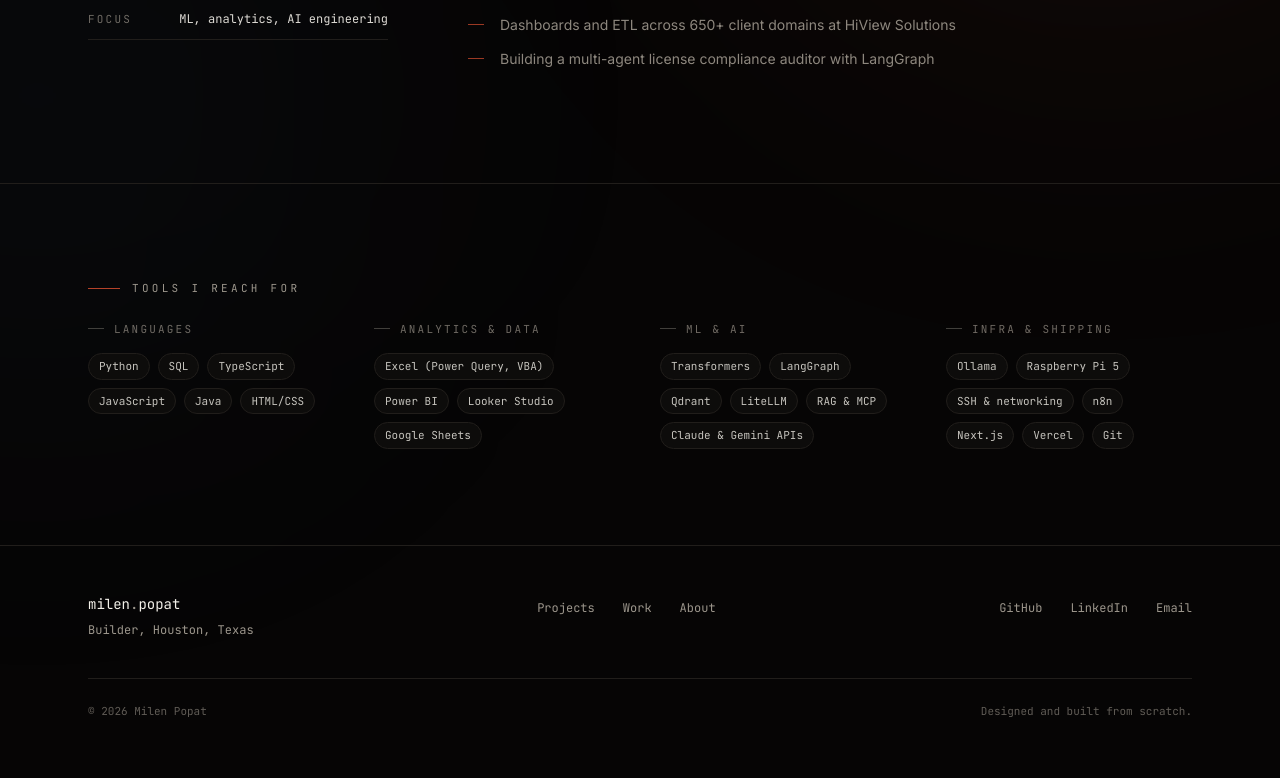
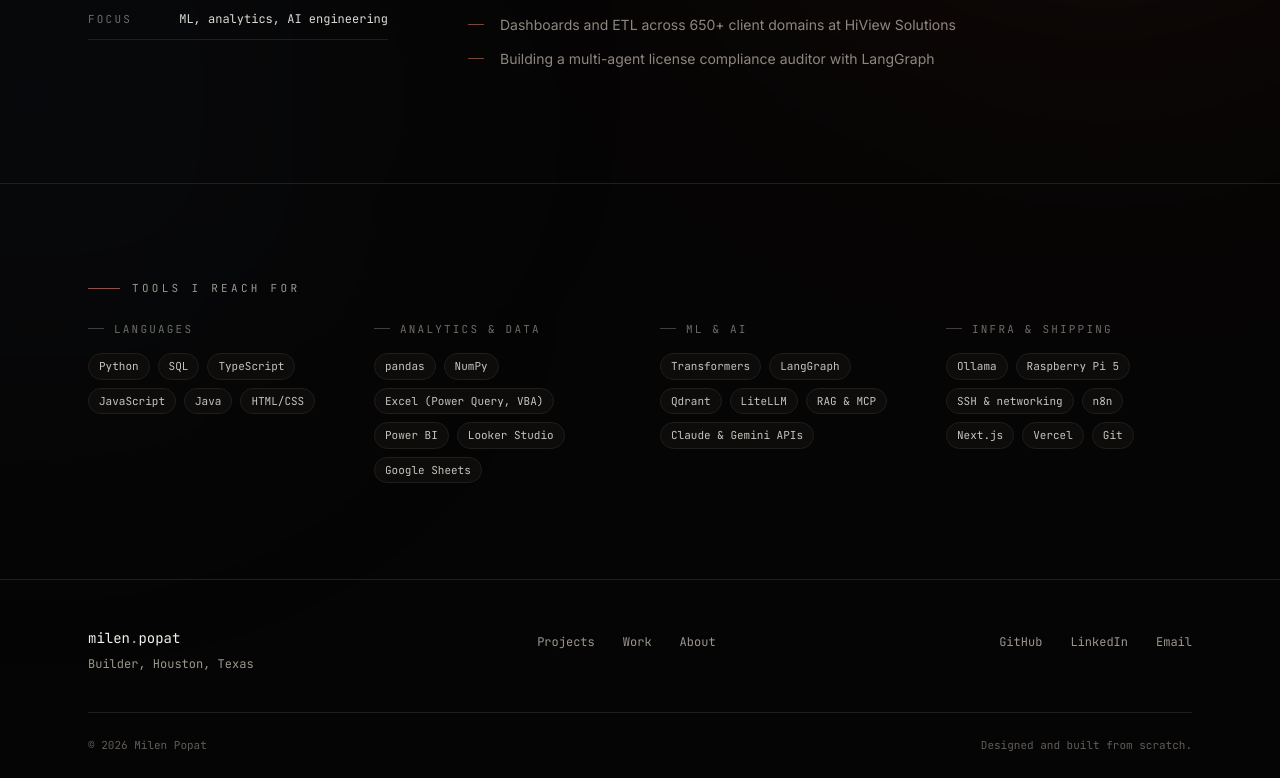
Before and after one commit to mpopat7/portfolio, a Next.js app: page /about in a window 1280 px wide. Shown: the part 625-1403 px from the top of the page. Before the commit the page ends 1368 px from the top, so only its background shows below. Built offline with nearby package versions, Linux system fonts and the light colour scheme.

Commit message:
Add pandas and NumPy to the Analytics & Data tools group
Matches the CS resume's Libraries line.

```diff
--- a/data/content.ts
+++ b/data/content.ts
@@ -84,6 +84,8 @@
   {
     title: "Analytics & Data",
     items: [
+      "pandas",
+      "NumPy",
       "Excel (Power Query, VBA)",
       "Power BI",
       "Looker Studio",
```
